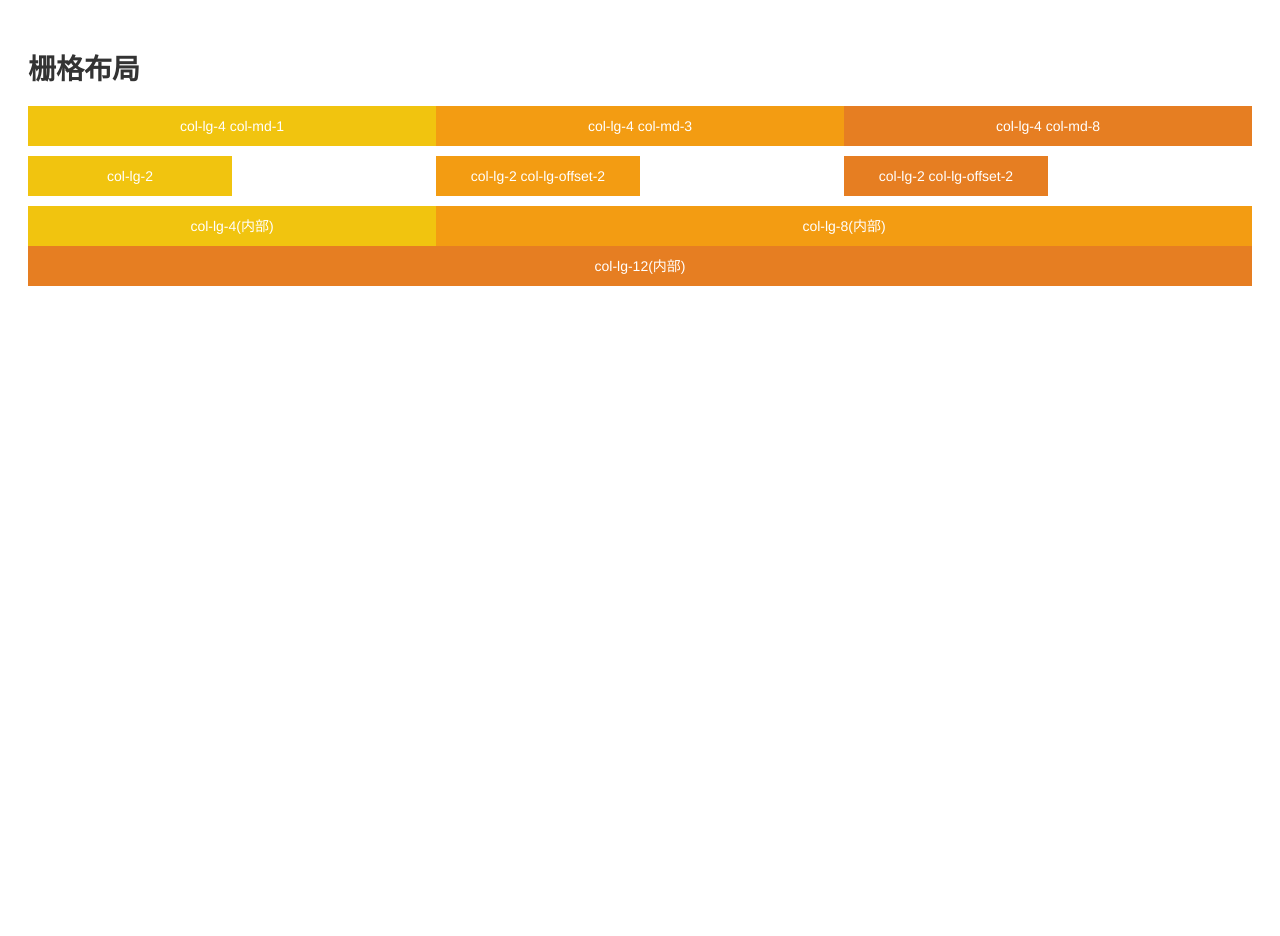
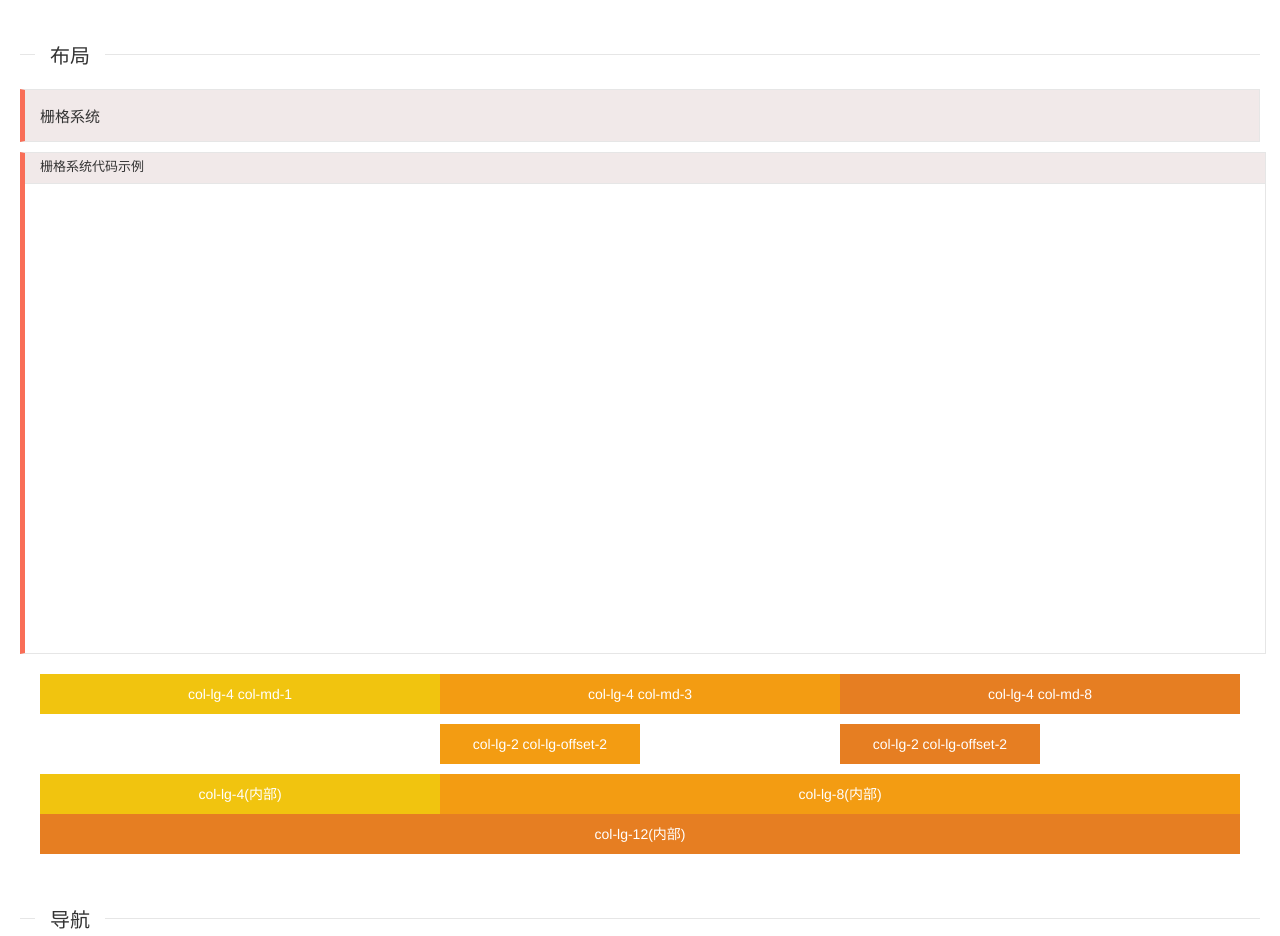
Before and after one commit to luxiangqiang/luluui, a website built with webpack: page src/html/demo.html in a window 1280 px wide. Before the commit the page ends 800 px from the top, so only its background shows below. Built offline with nearby package versions, Linux system fonts and the light colour scheme.

Commit message:
栅格布局样式更改

```diff
--- a/src/html/demo.html
+++ b/src/html/demo.html
@@ -11,55 +11,129 @@
       margin-bottom: 10px
     }
 
-    .row div {
+
+    .bg-first .grid-demo {
+      background: #f1c40f;
+    }
+
+    .bg-center .grid-demo {
+      background: #f39c12;
+    }
+
+    .bg-last .grid-demo {
+      background: #e67e22;
+    }
+
+    .grid-demo {
       height: 40px;
       line-height: 40px;
       text-align: center;
       color: #fff
     }
 
-    .row div:first-child {
-      background: #f1c40f;
-    }
-
-    .row div:nth-child(2) {
-      background: #f39c12;
-    }
-
-    .row div:last-child {
-      background: #e67e22;
+    .layout-demo {
+      width: 100%;
+      height: 100%;
     }
   </style>
 </head>
 
 <body>
-  <!-- <fieldset class="msunui-fieldset" id="layout">
+  <div class="container">
+    <fieldset class="lulu-fieldset">
       <legend>布局</legend>
     </fieldset>
-  <blockquote class="msunui-quote">
+    <blockquote class="lulu-quote">
       栅格系统
-  </blockquote> -->
-
-  <div class="container">
-    <h1>栅格布局</h1>
-    <div class="row">
-      <div class="col-lg-4 col-md-1">col-lg-4 col-md-1</div>
-      <div class="col-lg-4 col-md-3">col-lg-4 col-md-3</div>
-      <div class="col-lg-4 col-md-8">col-lg-4 col-md-8</div>
+    </blockquote>
+    <code class="lulu-code">
+      <div class="lulu-code-title">
+        <span class="lulu-code-text">栅格系统代码示例</span>
+      </div>
+      <div class="lulu-code-content">
+        <!-- <div class="row">
+          <div class="col-lg-4 col-md-1">
+            <div class="grid-demo">col-lg-4 col-md-1</div>
+          </div>
+          <div class="col-lg-4 col-md-3">
+            <div class="grid-demo">col-lg-4 col-md-3</div>
+          </div>
+          <div class="col-lg-4 col-md-8">
+            <div class="grid-demo">col-lg-4 col-md-8</div>
+          </div>
         </div>
         <div class="row">
-      <div class="col-lg-2">col-lg-2</div>
-      <div class="col-lg-2 col-lg-offset-2">col-lg-2 col-lg-offset-2</div>
-      <div class="col-lg-2 col-lg-offset-2">col-lg-2 col-lg-offset-2</div>
+          <div class="col-lg-2">
+            <div class="grid-demo">col-lg-2</div>
+          </div>
+          <div class="col-lg-2 col-lg-offset-2">
+            <div class="grid-demo">col-lg-2 col-lg-offset-2</div>
+          </div>
+          <div class="col-lg-2 col-lg-offset-2">
+            <div class="grid-demo">col-lg-2 col-lg-offset-2</div>
+          </div>
         </div>
         <div class="row">
           <div class="col-lg-12">
-        <div class="col-lg-4">col-lg-4(内部)</div>
-        <div class="col-lg-8">col-lg-8(内部)</div>
-        <div class="col-lg-12">col-lg-12(内部)</div>
+            <div class="col-lg-4">
+                <div class="grid-demo">col-lg-4(内部)</div>
+            </div>
+            <div class="col-lg-8">
+              <div class="grid-demo">col-lg-8(内部)</div>
+            </div>
+            <div class="col-lg-12">
+                <div class="grid-demo">col-lg-12(内部)</div>
+            </div>
+          </div>
+        </div> -->
+      </div>
+    </code>
+    <div class="layout-demo">
+      <div class="container">
+        <div class="row">
+          <div class="col-lg-4 col-md-1 bg-first">
+            <div class="grid-demo">col-lg-4 col-md-1</div>
+          </div>
+          <div class="col-lg-4 col-md-3 bg-center">
+            <div class="grid-demo">col-lg-4 col-md-3</div>
+          </div>
+          <div class="col-lg-4 col-md-8 bg-last">
+            <div class="grid-demo">col-lg-4 col-md-8</div>
+          </div>
+        </div>
+        <div class="row">
+          <div class="col-lg-2">
+            <div class="grid-demo bg-first">col-lg-2</div>
+          </div>
+          <div class="col-lg-2 col-lg-offset-2 bg-center">
+            <div class="grid-demo">col-lg-2 col-lg-offset-2</div>
+          </div>
+          <div class="col-lg-2 col-lg-offset-2 bg-last">
+            <div class="grid-demo">col-lg-2 col-lg-offset-2</div>
+          </div>
+        </div>
+        <div class="row">
+          <div class="col-lg-12">
+            <div class="col-lg-4 bg-first">
+              <div class="grid-demo">col-lg-4(内部)</div>
+            </div>
+            <div class="col-lg-8 bg-center">
+              <div class="grid-demo">col-lg-8(内部)</div>
+            </div>
+            <div class="col-lg-12 bg-last">
+              <div class="grid-demo">col-lg-12(内部)</div>
             </div>
           </div>
         </div>
+      </div>
+    </div>
+    <fieldset class="lulu-fieldset" id="navigation">
+        <legend>导航</legend>
+      </fieldset>
+  </div>
+
+</div>
+
 </body>
 
 </html>
--- /dev/null
+++ b/src/js/code.js
@@ -0,0 +1,14 @@
+module.exports = function() {
+  $('.lulu-code .lulu-code-content').each(function() {
+    var html = $(this).html();
+    $(this).empty();
+
+    // 转义后的 html
+    var htmlEncode = (function HTMLEncode(html) {
+      var temp = $('<div></div>');
+      temp.text(html);
+      return temp.html();
+    })(html);
+
+  });
+};
--- a/src/js/index.js
+++ b/src/js/index.js
@@ -6,9 +6,16 @@ import $ from 'expose-loader?$!jQuery';
 
 
 // 引入 CSS 样式
+require('../less/other.less');  // 其他样式
 require('../less/layout.less'); // 布局样式
+
+// 引入功能函数
+var htmlEncode = require('./code.js');
+
 
 // 引入 JS
 require('./test.js');
 
-console.log($);
+
+// 执行函数
+htmlEncode();
--- a/src/less/common.less
+++ b/src/less/common.less
@@ -1,22 +1,67 @@
 /* 背景色 */
-@background-color:#f2f2f2;
+@background-color: #f1e9e9;
+
+/* 边框颜色 */
+@theme-color: #f96e57;
 
 /* 栅格列数 */
-@grid-length:12;
+@grid-length: 12;
 
 /* 默认字体样式 */
-@font-family:Helvetica Neue,Helvetica,PingFang SC,Tahoma,Arial,sans-serif;
+@font-family: Helvetica Neue, Helvetica, PingFang SC, Tahoma, Arial, sans-serif;
 
 /* 盒子模型 */
-.box(@box-sizing:border-box){
+.box(@box-sizing:border-box) {
   -webkit-box-sizing: @box-sizing;
   -moz-box-sizing: @box-sizing;
-  box-sizing: @box-sizing
+  box-sizing: @box-sizing;
 }
 
-body{
+/* 边框样式 */
+.border(@border-direction,@border:1px solid #e6e6e6)
+  when
+  (@border-direction = all) {
+  border: @border;
+}
+
+.border(@border-direction,@border:1px solid #e6e6e6)
+  when
+  (@border-direction = left) {
+  border-left: @border;
+}
+.border(@border-direction,@border:1px solid #e6e6e6)
+  when
+  (@border-direction = rigth) {
+  border-rigth: @border;
+}
+.border(@border-direction,@border:1px solid #e6e6e6)
+  when
+  (@border-direction = top) {
+  border-top: @border;
+}
+.border(@border-direction,@border:1px solid #e6e6e6)
+  when
+  (@border-direction = bottom) {
+  border-bottom: @border;
+}
+
+// 文字垂直居中
+.text-vertical-align(@height){
+  height: @height;
+  line-height: @height;
+}
+
+body {
   font-family: @font-family;
   font-size: 14px;
   color: #333333;
   // background: #333333
 }
+
+
+
+/* 公共样式 */
+*{
+  margin: 0;
+  padding:0;
+}
--- /dev/null
+++ b/src/less/other.less
@@ -0,0 +1,64 @@
+/* 其他样式 */
+@import "./common.less";
+
+.lulu-fieldset{
+  .border(all,none);
+  .border(top);
+  margin: 20px 0;
+  legend{
+    font-size: 20px;
+    margin-left: 15px;
+    padding: 0 15px;
+  }
+}
+
+// 块级说明区域
+.lulu-quote{
+  .border(all);
+  .border(left, 5px solid @theme-color);
+  background: @background-color;
+  padding:15px;
+  font-size: 15px;
+  background: @background-color;
+  margin: 10px 0px;
+}
+
+// 代码样式
+.lulu-code{
+  .border(all);
+  .border(left,5px solid @theme-color);
+  width: 100%;
+  height: 500px;
+  display: inline-block;
+  .lulu-code-title{
+    .border(bottom);
+    .text-vertical-align(30px);
+    padding: 0 15px;
+    font-size: 13px;
+    background:  @background-color;
+  }
+  .lulu-code-content{
+    background-color: @background-color;
+    display: block;
+    position: relative;
+    ol{
+      .border(left);
+      background-color: #ffffff;
+      margin-left: 40px;
+      list-style-type: decimal-leading-zero;
+      white-space:pre-wrap;
+      font-size:0;
+      li{
+        font-size: 13px;
+        line-height:16px;
+      }
+    }
+  }
+  .copyCode{
+    position: absolute;
+    top: 10px;
+    right: 10px;
+    font-size:13px;
+    display: none;
+  }
+}
```
Lines whose indentation alone changed are shown as unchanged.
